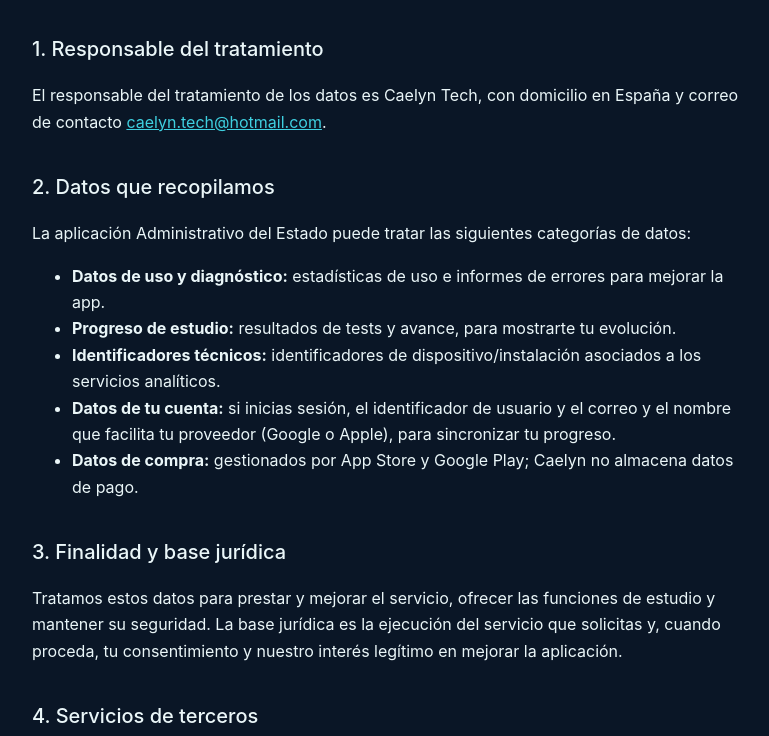
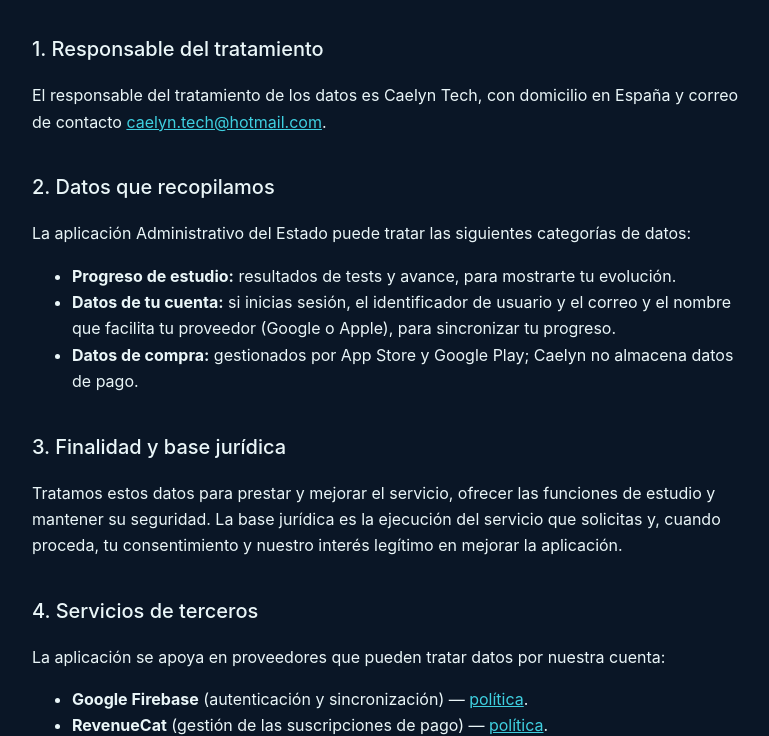
Before and after one commit to rafaelge96/caelyn-tech, a plain HTML site: page privacidad/administrativo-estado.html in a window 1280 px wide. Shown: the part 230-966 px from the top of the page, without its empty margins (252-1021 px from the left). Drawn offline with Linux system fonts and the light colour scheme.

Commit message:
Privacidad: ajusta a datos reales (sin analitica/crash; solo auth+sync y compras)

```diff
--- a/privacidad/administrativo-estado.html
+++ b/privacidad/administrativo-estado.html
@@ -42,9 +42,7 @@
   <h2>2. Datos que recopilamos</h2>
   <p>La aplicación Administrativo del Estado puede tratar las siguientes categorías de datos:</p>
   <ul>
-    <li><strong>Datos de uso y diagnóstico:</strong> estadísticas de uso e informes de errores para mejorar la app.</li>
     <li><strong>Progreso de estudio:</strong> resultados de tests y avance, para mostrarte tu evolución.</li>
-    <li><strong>Identificadores técnicos:</strong> identificadores de dispositivo/instalación asociados a los servicios analíticos.</li>
     <li><strong>Datos de tu cuenta:</strong> si inicias sesión, el identificador de usuario y el correo y el nombre que facilita tu proveedor (Google o Apple), para sincronizar tu progreso.</li>
     <li><strong>Datos de compra:</strong> gestionados por App Store y Google Play; Caelyn no almacena datos de pago.</li>
   </ul>
@@ -58,7 +56,7 @@
   <h2>4. Servicios de terceros</h2>
   <p>La aplicación se apoya en proveedores que pueden tratar datos por nuestra cuenta:</p>
   <ul>
-    <li><strong>Google Firebase</strong> (autenticación, sincronización, analítica y registro de errores) — <a href="https://firebase.google.com/support/privacy">política</a>.</li>
+    <li><strong>Google Firebase</strong> (autenticación y sincronización) — <a href="https://firebase.google.com/support/privacy">política</a>.</li>
     <li><strong>RevenueCat</strong> (gestión de las suscripciones de pago) — <a href="https://www.revenuecat.com/privacy">política</a>.</li>
     <li><strong>Apple App Store</strong> y <strong>Google Play</strong> para la distribución y las compras.</li>
   </ul>
```
Also changed, not shown: privacidad/auxiliar-administrativo.html (+1 -3 lines).
